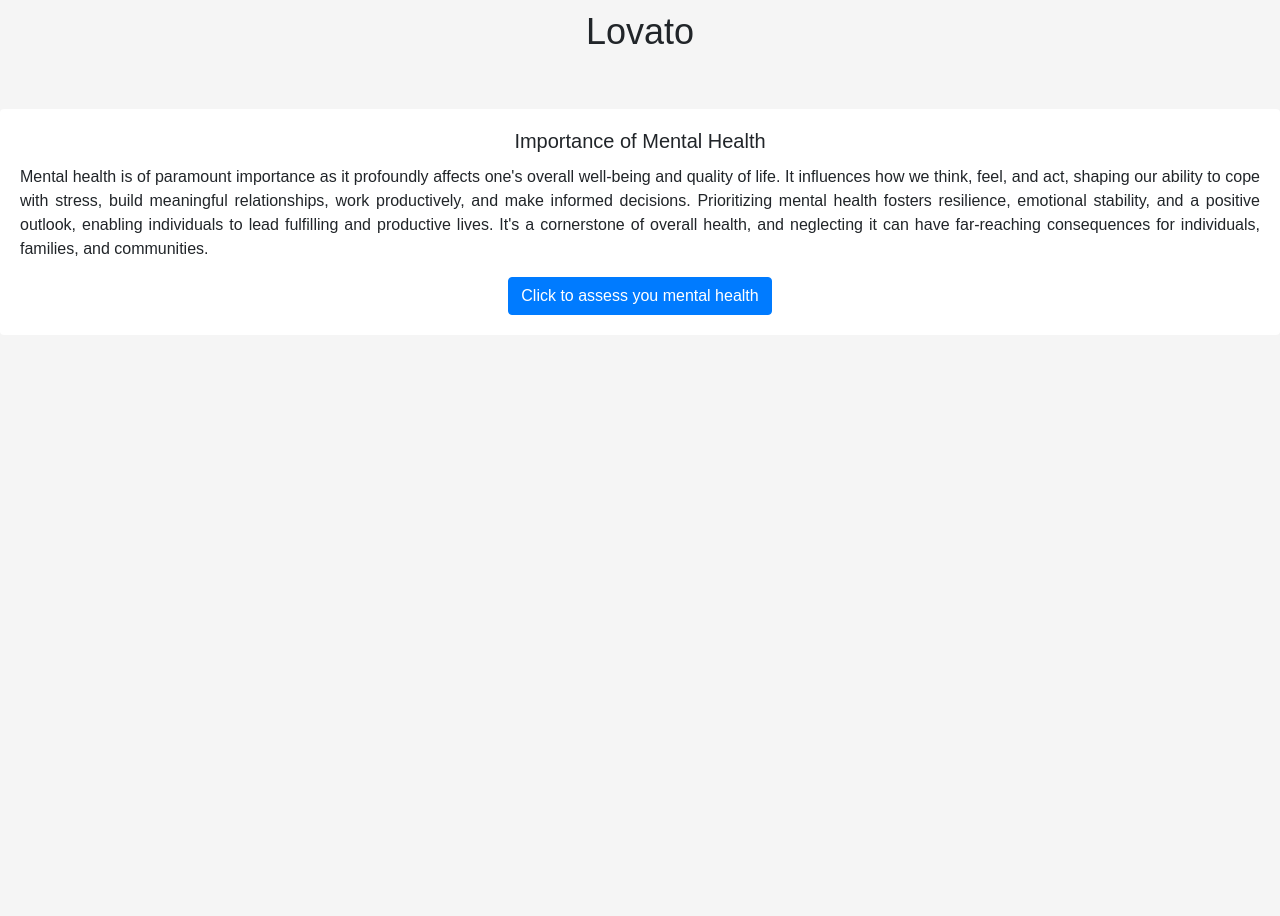
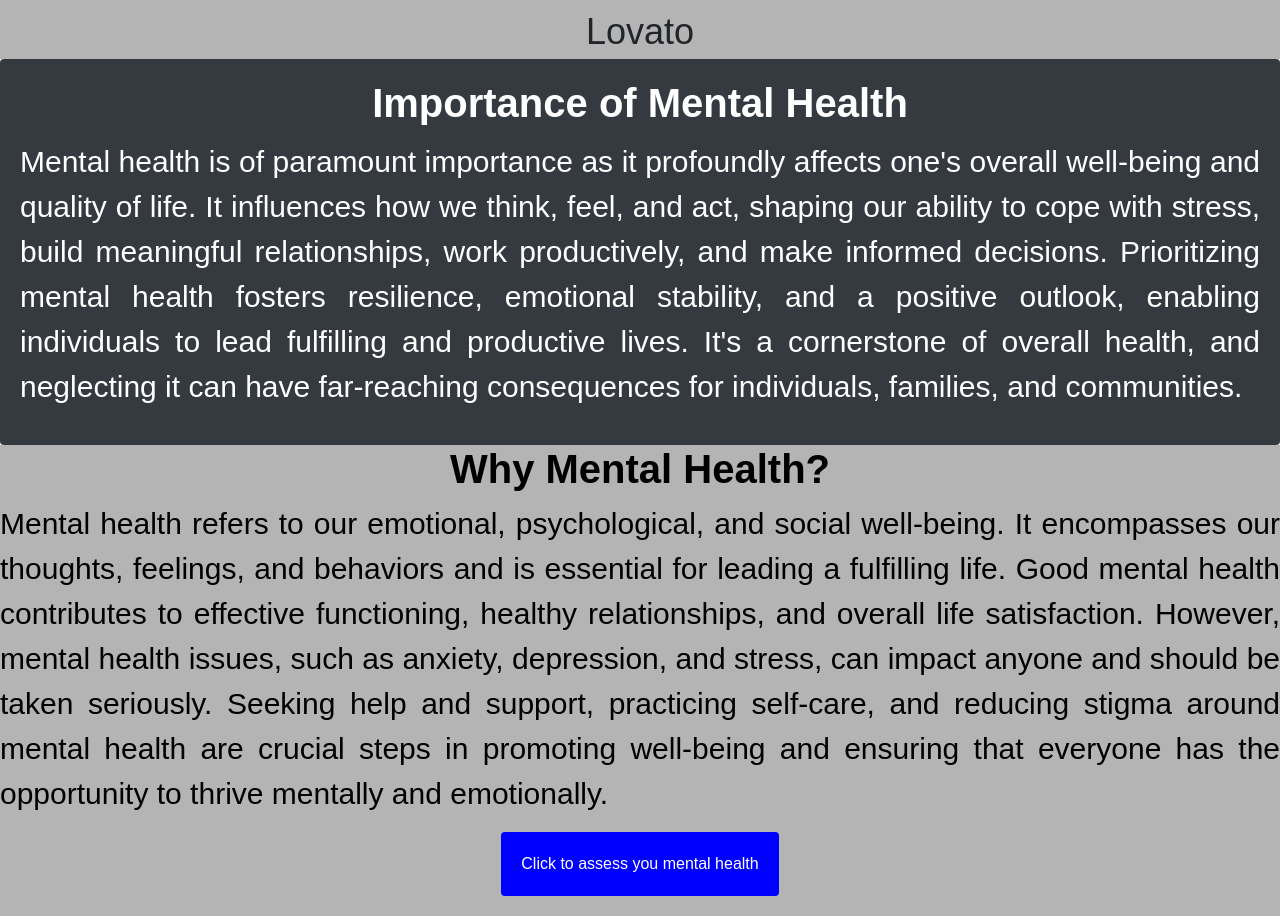
Before and after one commit to aryan04756/Mental-Health-Survey, a React (Create React App) app: page / in a window 1280 px wide. Shown: the part 975-1891 px from the top of the page. Before the commit the page ends 1310 px from the top, so only its background shows below. Built offline with nearby package versions, Linux system fonts and the light colour scheme.

Commit message:
next commit

```diff
--- a/src/Description.css
+++ b/src/Description.css
@@ -1,7 +1,43 @@
 .card {
-    margin-top: 50px;
+    margin: 0px;
     border: Transparent;
+    background-color: rgb(52, 58, 64);
 }
 .fit-to-page-card-text {
     text-align: justify;
+    font-size: 30px;
+    background-color: rgb(52, 58, 64);
+    color: white;
 }
+.card-title {
+    color: white;
+    text-align: center;
+    justify-content: center;
+    font-size: 40px;
+    font-weight: bold;
+
+}
+.card1 {
+    margin: 0px;
+    border: Transparent;
+    background-color: rgb(180, 180, 180);
+}
+.fit-to-page-card-text1 {
+    text-align: justify;
+    font-size: 30px;
+    background-color: rgb(180, 180, 180);
+    color: black;
+}
+.card-title1 {
+    color: black;
+    text-align: center;
+    justify-content: center;
+    font-size: 40px;
+    font-weight: bold;
+}
+.btn-primary {
+    padding: 20px;
+    margin-bottom: 20px;
+    background-color: blue;
+    border: 0px;
+}
--- a/src/Home.css
+++ b/src/Home.css
@@ -84,6 +84,9 @@
     justify-content: flex-start; /* Start with content aligned to the left */
     transition: transform 0.5s ease;
     overflow: hidden; /* Hide the overflowing content */
+    background-color:rgb(180, 180, 180);
+    margin: 0px;
+    padding: 0px;
   }
 
   .text-carousel-button {
--- a/src/Home.js
+++ b/src/Home.js
@@ -114,13 +114,20 @@ function App() {
       <div className='text-carousel-container'>
         <TextCarousel textItems={textItems} />
       </div>
-      <div class="card">
-  <div class="card-body">
-    <h5 class="card-title">Importance of Mental Health</h5>
-    <p class="fit-to-page-card-text">Mental health is of paramount importance as it profoundly affects one's overall well-being and quality of life. It influences how we think, feel, and act, shaping our ability to cope with stress, build meaningful relationships, work productively, and make informed decisions. Prioritizing mental health fosters resilience, emotional stability, and a positive outlook, enabling individuals to lead fulfilling and productive lives. It's a cornerstone of overall health, and neglecting it can have far-reaching consequences for individuals, families, and communities.</p>
-    <a href="#" class="btn btn-primary">Click to assess you mental health</a>
+      <div className="card">
+  <div className="card-body">
+    <h5 className="card-title">Importance of Mental Health</h5>
+    <p className="fit-to-page-card-text">Mental health is of paramount importance as it profoundly affects one's overall well-being and quality of life. It influences how we think, feel, and act, shaping our ability to cope with stress, build meaningful relationships, work productively, and make informed decisions. Prioritizing mental health fosters resilience, emotional stability, and a positive outlook, enabling individuals to lead fulfilling and productive lives. It's a cornerstone of overall health, and neglecting it can have far-reaching consequences for individuals, families, and communities.</p>
+
   </div>
 </div>
+<div className='card1'>
+<div className="card-body1">
+    <h6 className="card-title1">Why Mental Health?</h6>
+    <p className='fit-to-page-card-text1'>Mental health refers to our emotional, psychological, and social well-being. It encompasses our thoughts, feelings, and behaviors and is essential for leading a fulfilling life. Good mental health contributes to effective functioning, healthy relationships, and overall life satisfaction. However, mental health issues, such as anxiety, depression, and stress, can impact anyone and should be taken seriously. Seeking help and support, practicing self-care, and reducing stigma around mental health are crucial steps in promoting well-being and ensuring that everyone has the opportunity to thrive mentally and emotionally.</p>
+    <a href="/form" className="btn btn-primary">Click to assess you mental health</a>
+    </div>
+    </div>
     </div>
   );
 }
```
